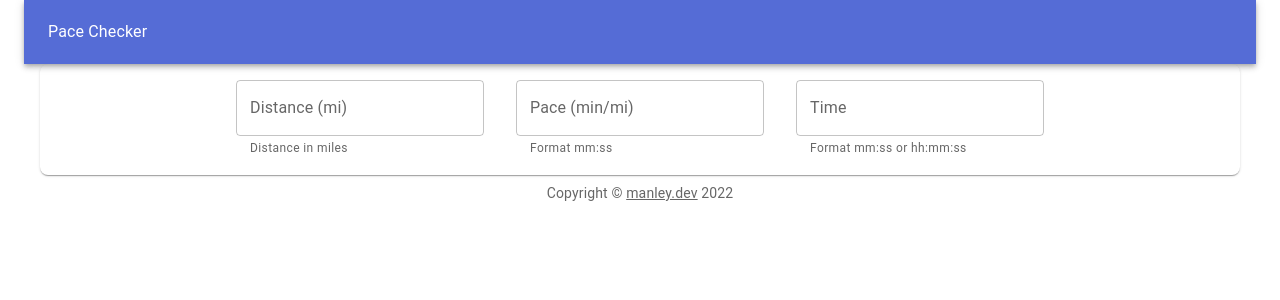
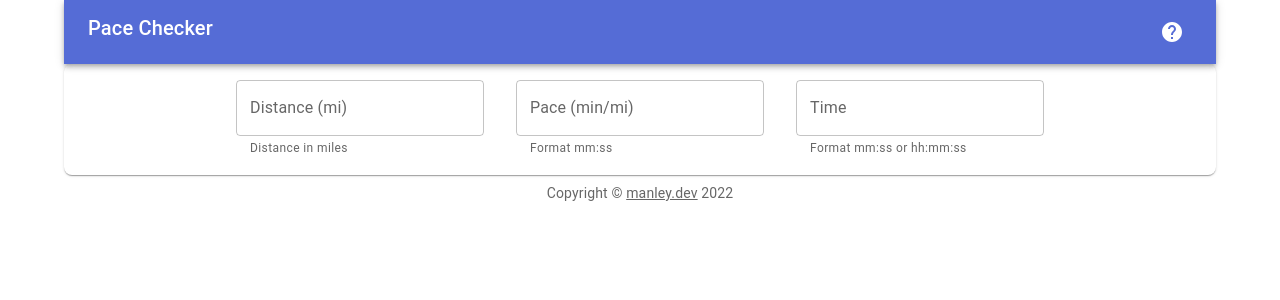
Before and after one commit to bmanley91/pace-tracker-site, a React (Create React App) app: page / in a window 1280 px wide. Shown: the top 300 px of the page. Built offline with nearby package versions, Linux system fonts and the light colour scheme.

Commit message:
Added info popover

```diff
--- a/src/App.js
+++ b/src/App.js
@@ -6,7 +6,7 @@ import BodyContainer from './component/body-container/BodyContainer';
 
 const App = () => {
     return (
-        <Container maxWidth={false}>
+        <Container minWidth="80%">
             <Header />
             <BodyContainer />
             <Copyright />
--- a/src/component/header/Header.js
+++ b/src/component/header/Header.js
@@ -1,9 +1,22 @@
-import { AppBar, Toolbar } from '@mui/material';
+import { AppBar, Grid, Toolbar, Typography } from '@mui/material';
 import React from 'react';
+import Help from '../help/Help';
 
 const Header = () => {
     const displayDesktop = () => {
-        return <Toolbar>Pace Checker</Toolbar>;
+        return (
+            <Toolbar>
+                <Grid container>
+                    <Grid item xs={11.5}>
+                        <Typography variant="h6">Pace Checker</Typography>
+                    </Grid>
+
+                    <Grid container item xs={0.5} justifyContent="flex-end">
+                        <Help />
+                    </Grid>
+                </Grid>
+            </Toolbar>
+        );
     };
 
     return (
--- /dev/null
+++ b/src/component/help/Help.js
@@ -0,0 +1,56 @@
+import React from 'react';
+import HelpIcon from '@mui/icons-material/Help';
+import Popover from '@mui/material/Popover';
+import { IconButton, Typography } from '@mui/material';
+import { Box } from '@mui/system';
+
+const Help = () => {
+    const [anchorEl, setAnchorEl] = React.useState(null);
+
+    const handleClick = (event) => {
+        setAnchorEl(event.currentTarget);
+    };
+
+    const handleClose = () => {
+        setAnchorEl(null);
+    };
+
+    const open = Boolean(anchorEl);
+    const id = open ? 'simple-popover' : undefined;
+
+    return (
+        <>
+            <IconButton
+                aria-label="help"
+                aria-describedby={id}
+                onClick={handleClick}
+            >
+                <HelpIcon style={{ color: 'white' }} />
+            </IconButton>
+            <Popover
+                id={id}
+                open={open}
+                anchorEl={anchorEl}
+                onClose={handleClose}
+                anchorOrigin={{
+                    vertical: 'bottom',
+                    horizontal: 'left',
+                }}
+                PaperProps={{
+                    style: { width: '30%' },
+                }}
+            >
+                <Box sx={{ p: 2 }}>
+                    <Typography variant="h6">How to</Typography>
+                    <Typography>
+                        Enter the distance of your race in miles. Then enter
+                        either your pace or total time and the other will be
+                        automatically calculated
+                    </Typography>
+                </Box>
+            </Popover>
+        </>
+    );
+};
+
+export default Help;
```
